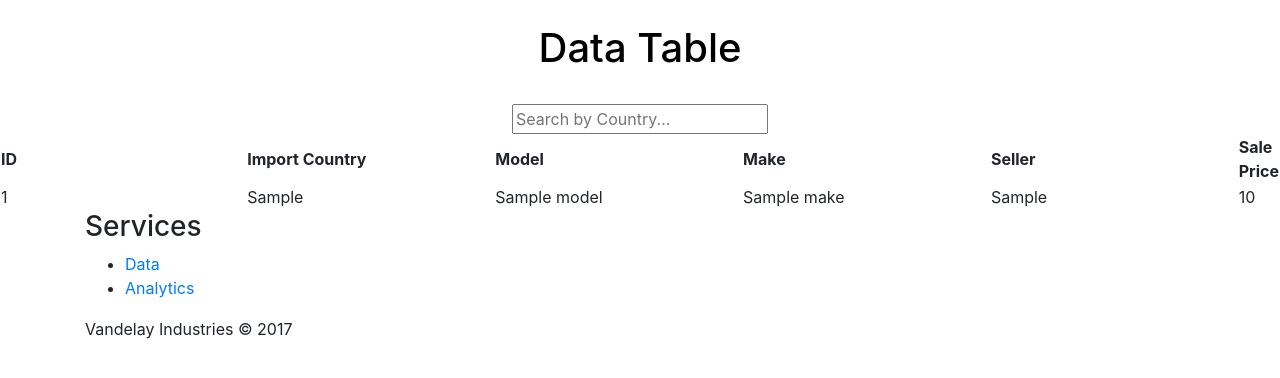
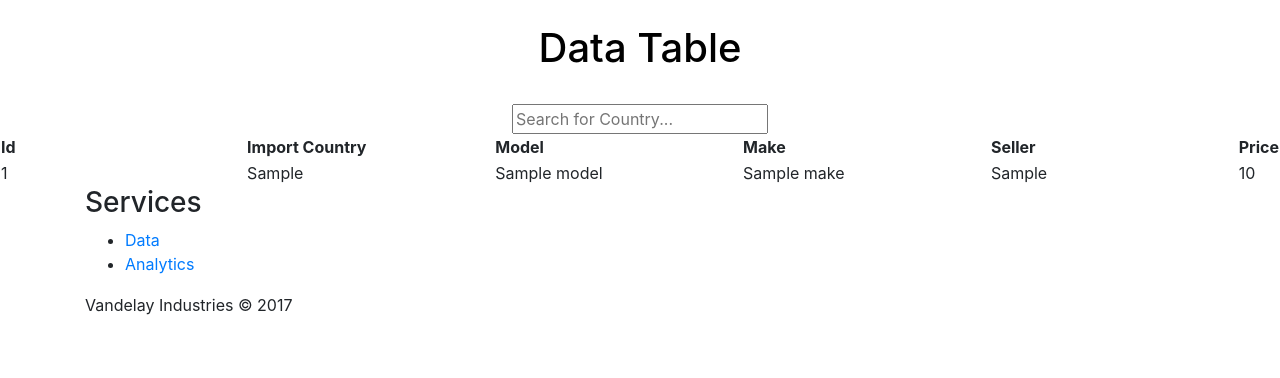
Before and after one commit to Barryxyz/Automobile-Market-Analyzer, a Django app: template DataApp/dataDisplay/templates/table.html in a window 1280 px wide. Shown: the part 56-434 px from the top of the page. Run offline with Django 3.2, Linux system fonts and the light colour scheme; the template is opened without the code that fills it: most values are stand-ins (such as "Sample title", 1, 10 or a date in 2020); some libraries are stand-ins or nearby versions.

Commit message:
fixed bug on front end

```diff
--- a/DataApp/dataDisplay/templates/table.html
+++ b/DataApp/dataDisplay/templates/table.html
@@ -77,26 +77,25 @@ function myFunction() {
   <br>
 
 <div id="padder" align="center">
-<input type="text" id="myInput" onkeyup="myFunction()" placeholder="Search by Country...">
+<input type="text" id="myInput" onkeyup="myFunction()" placeholder="Search for Country...">
 
 <table id="myTable">
   <tr class="header">
-    <th style="width:20%;">ID</th>
+    <th style="width:20%;">Id</th>
     <th style="width:20%;">Import Country</th>
   <th style="width:20%;">Model</th>
     <th style="width:20%;">Make</th>
     <th style="width:20%;">Seller</th>
-    <th style="width:20%;">Sale Price</th>
+    <th style="width:20%;">Price</th>
   </tr>
   {% for item in query_results %}
   <tr>
-    <td>{{ item.ID }}</td>
+    <td>{{ item.id }}</td>
     <td>{{ item.import_country }}</td>
   <td>{{ item.model }}</td>
   <td>{{ item.make }}</td>
   <td>{{ item.sold_by }}</td>
-      <td>{{ item.sale_price }}</td>
-
+  <td>{{ item.sales_price }}</td>
   </tr>
   {% endfor %}
 </table>
```
Also changed, not shown: DataApp/README.md. Lines whose indentation alone changed are shown as unchanged.
